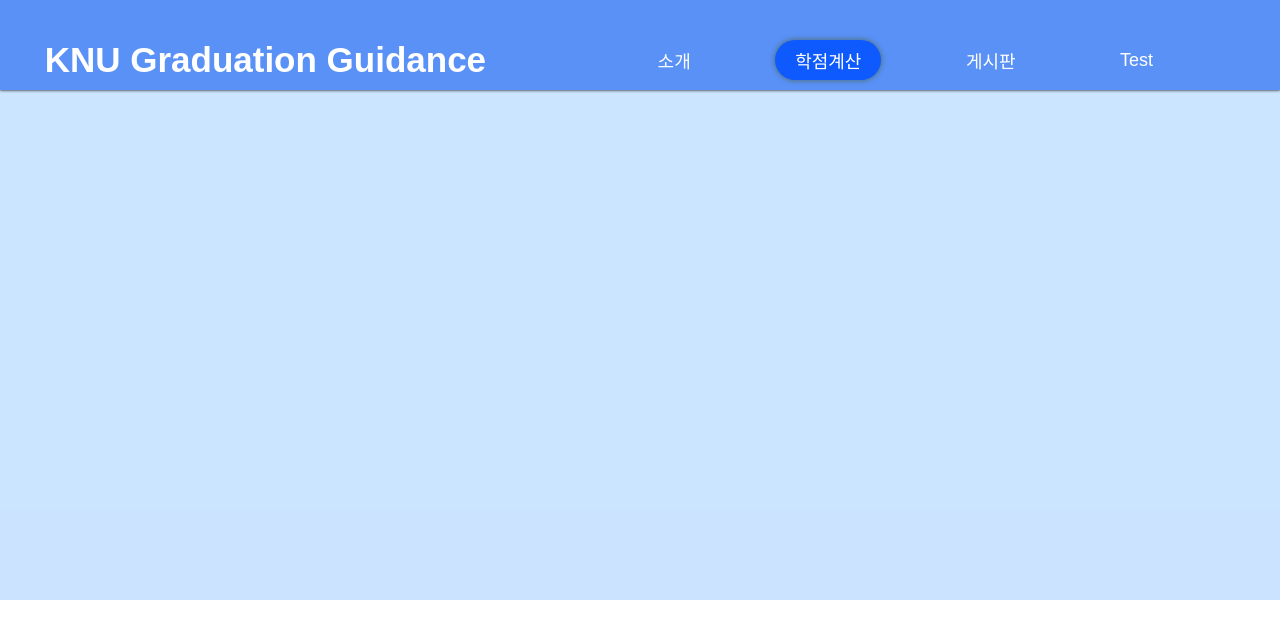
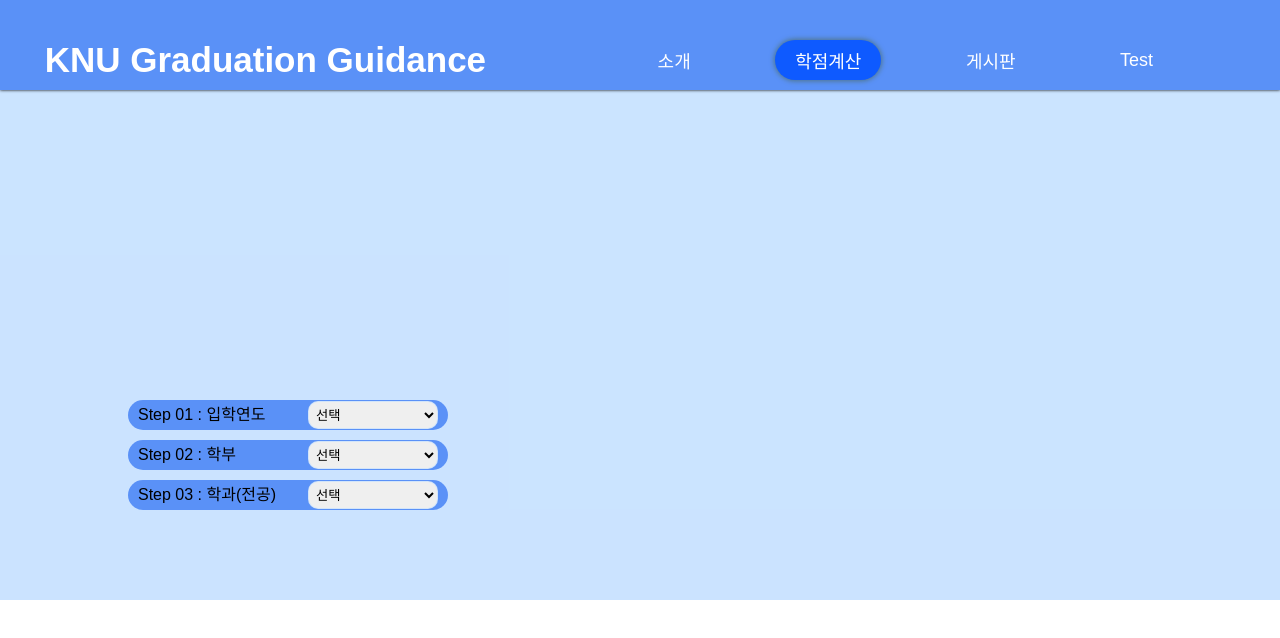
Before and after one commit to rogi-rogi/KNU_Graduation_Guidance, a React (Create React App) app: page / in a window 1280 px wide. Shown: the top 638 px of the page. Built offline with nearby package versions, Linux system fonts and the light colour scheme; a web font is replaced by a local one.

Commit message:
학점 context 구조 안정화 완료 및 데이터 수집 요청

```diff
--- a/src/components/calc_graduation/CalcBox.js
+++ b/src/components/calc_graduation/CalcBox.js
@@ -5,44 +5,50 @@
 const CalcBox = () => {
   const { groupState } = useContext(GroupContext);
   const { creditState, creditDispatch } = useContext(CreditContext);
-  console.log(creditDispatch("y1_g3_m1", { type: "GET_CREDIT" }));
-  // const [yearID, setYearID] = useState("y0");
-  // const [selectGroupID, setSelectGroupID] = useState("0000000000");
-  // const handleOnChangeSetStartYearIdx = (e) => {
-  //   if (e.target.value !== null) {
-  //     setYearID(e.target.value);
-  //     setSelectGroupID("0000000000");
-  //   }
-  // };
-  // const handleOnChangeSetGroupID = (e) => {
-  //   if (e.target.value !== null) setSelectGroupID(e.target.value);
-  // };
+  const TEST = creditDispatch("y1_g3_m1", { type: "GET_CREDIT" });
+  console.log(TEST);
+  const TEMP = groupState["major"].list["y1_g1"];
+  console.log(TEMP);
+  const [selectYear, setSelectYear] = useState("*");
+  const [selectGroup, setSelectGroup] = useState("*");
+  const [selectMajor, setSelectMajor] = useState("*");
+  const handleOnChangeSelectYear = (e) => {
+    if (e.target.value !== undefined) setSelectYear(e.target.value);
+  };
+  const handleOnChangeSelectGroup = (e) => {
+    if (e.target.value !== undefined) setSelectGroup(e.target.value);
+  };
+  const handleOnChangeSelectMajor = (e) => {
+    if (e.target.value !== undefined) setSelectMajor(e.target.value);
+  };
   // 입학연도별 대학분류
   const headerList = ["구분", "기초", "일반", "균형", "계열", "합계"];
 
   useEffect(() => {
-    // console.log("startYearIdx:" + startYearIdx);
-    // const msg = groupList.list[startYearIdx];
-    // console.log(msg);
-    // console.log();
+    console.log(`select ID : ${selectMajor}`);
   }); // for test
 
   return (
     <>
       <div className="calc-box-wrapper">
-        {/* <div className="list-box-wrapper">
+        <div className="list-box-wrapper">
           <GroupListBox
-            header={startYearList.header}
-            list={startYearList.list}
-            onChange={handleOnChangeSetStartYearIdx}
+            header={groupState["year"].header}
+            list={groupState["year"].list["*"]}
+            onChange={handleOnChangeSelectYear}
           />
           <GroupListBox
-            header={groupList.header}
-            list={groupList.list[startYearIdx]}
-            onChange={handleOnChangeSetGroupID}
+            header={groupState["group"].header}
+            list={groupState["group"].list[selectYear]}
+            onChange={handleOnChangeSelectGroup}
+          />
+          <GroupListBox
+            header={groupState["major"].header}
+            list={groupState["major"].list[selectGroup]}
+            onChange={handleOnChangeSelectMajor}
           />
         </div>
-        <div className="calc-box-container-subject">
+        {/* <div className="calc-box-container-subject">
           <ViewHeader headerList={headerList} />
           <ViewCredit {...targetCreditInfo} />
         </div> */}
--- a/src/contexts/GroupContext.js
+++ b/src/contexts/GroupContext.js
@@ -1,60 +1,82 @@
 import { createContext } from "react";
-const groupList = [
-  {
+const groupList = {
+  year: {
     header: "Step 01 : 입학연도",
-    list: [
+    list: {
+      "*": [
         { id: "y1", title: "~2012" },
         { id: "y2", title: "2013 ~ 2016" },
         { id: "y3", title: "2017 ~ 2020" },
         { id: "y4", title: "2021 ~" },
       ],
     },
-  {
+  },
+  group: {
     header: "Step 02 : 학부",
-    list: [
+    list: {
       // ~2012
+      y1: [
         { id: "y1_g1", title: "복지융합대학" },
         { id: "y1_g2", title: "경영관리대학" },
         { id: "y1_g3", title: "글로벌인재대학" },
         { id: "y1_g4", title: "공과대학" },
         { id: "y1_g5", title: "통합학부(과)" },
+      ],
+      y2: [
         // 2013~2016
         { id: "y2_g1", title: "복지융합대학" },
         { id: "y2_g2", title: "경영관리대학" },
         { id: "y2_g3", title: "글로벌인재대학" },
         { id: "y2_g4", title: "공과대학" },
         { id: "y2_g5", title: "통합학부(과)" },
+      ],
       // 2017~2020
+      y3: [],
       // 2021~
-    ],
+      y4: [],
     },
-  {
+  },
+  major: {
     header: "Step 03 : 학과(전공)",
-    list: [
+    list: {
       // ~2012 복지융합대학
+      y1_g1: [
         { id: "y1_g1_m1", title: "복지융합대학 학과명1" },
         { id: "y1_g1_m2", title: "복지융합대학 학과명2" },
         { id: "y1_g1_m3", title: "복지융합대학 학과명3" },
+      ],
       // ~2012 경영관리대학
+      y1_g2: [
         { id: "y1_g2_m1", title: "경영관리대학 학과명1" },
         { id: "y1_g2_m2", title: "경영관리대학 학과명2" },
         { id: "y1_g2_m3", title: "경영관리대학 학과명3" },
+      ],
+      // ~2012 글로벌인재대학
+      y1_g3: [],
+      // ~2012 공과대학
+      y1_g4: [],
+      // ~2012 통합학부(과)
+      y1_g5: [],
       // 2013~2016 복지융합대학
+      y2_g1: [
         { id: "y2_g1_m1", title: "복지융합대학 학과명1" },
         { id: "y2_g1_m2", title: "복지융합대학 학과명2" },
         { id: "y2_g1_m3", title: "복지융합대학 학과명3" },
+      ],
       // 2013~2016 경영관리대학
+      y2_g2: [
         { id: "y2_g2_m1", title: "경영관리대학 학과명1" },
         { id: "y2_g2_m2", title: "경영관리대학 학과명1" },
         { id: "y2_g2_m3", title: "경영관리대학 학과명1" },
+      ],
       // 2017~2020
+      y3_g1: [],
+      y3_g2: [],
       // 2021~
-    ],
     },
-];
-const initGroup = {
-  boxList: groupList,
+  },
 };
+const initGroup = groupList;
 
 const GroupContext = createContext({
   groupState: initGroup,
```
Lines whose indentation alone changed are shown as unchanged.
